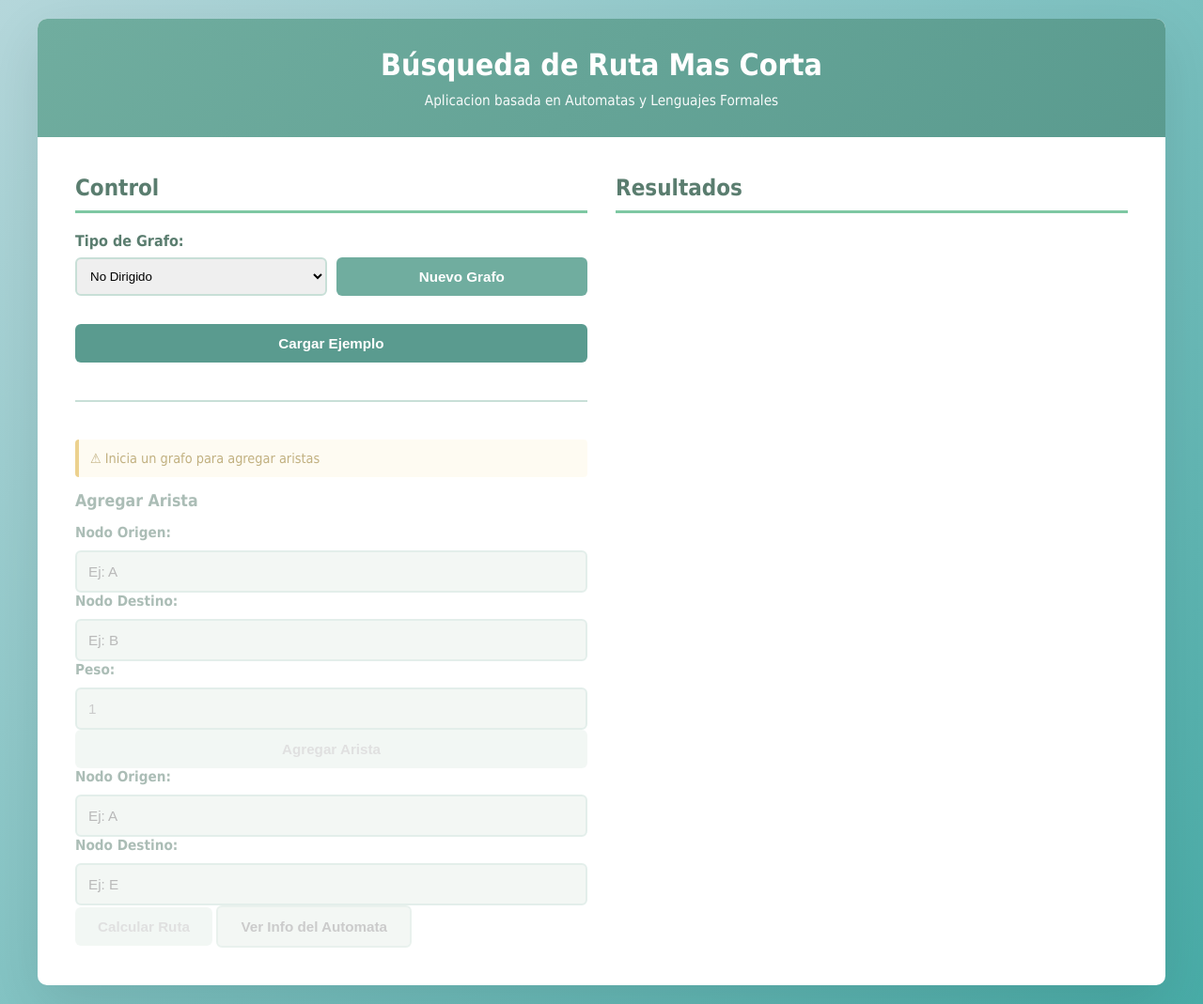
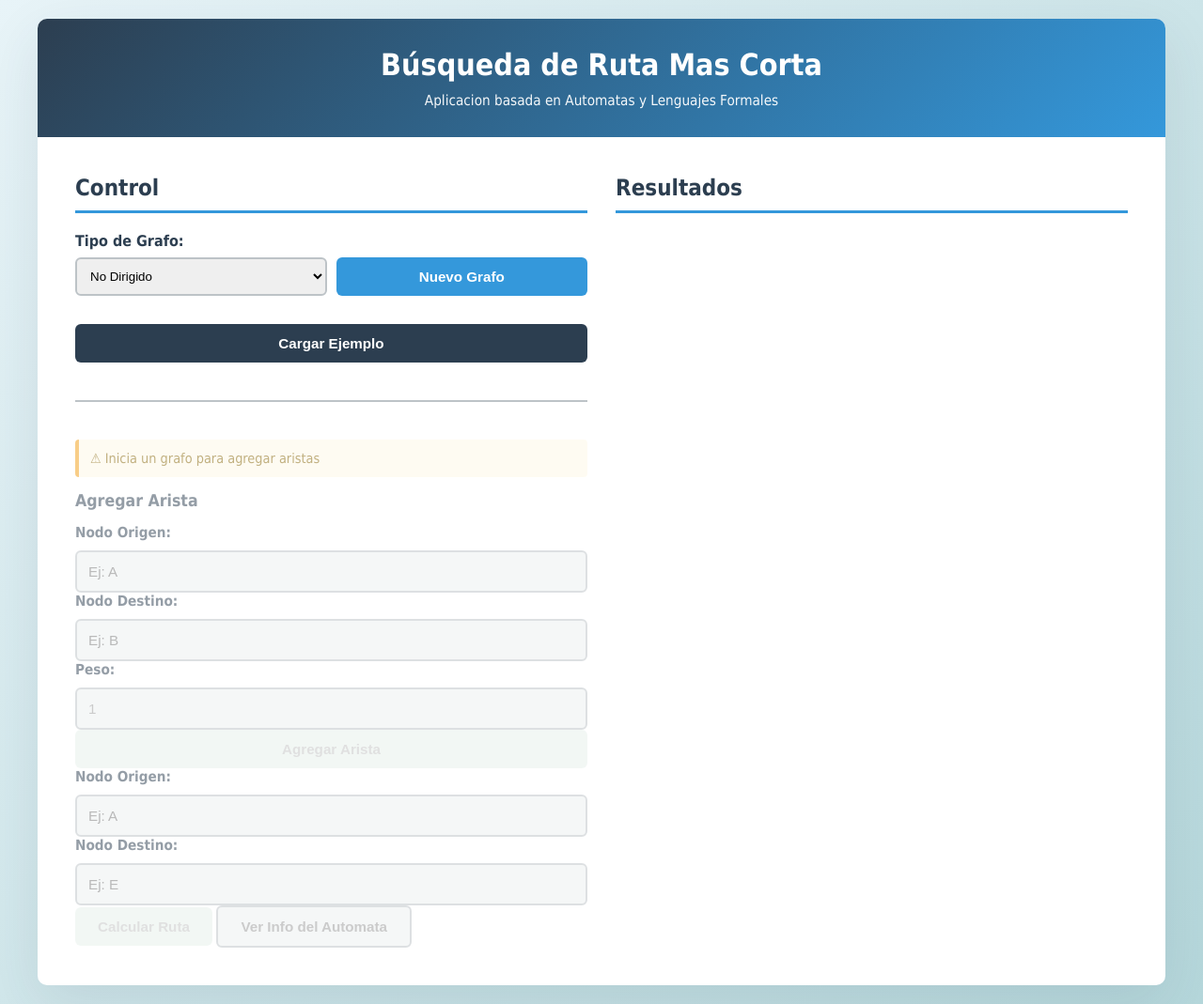
Before and after one commit to g4usSi/proyecto_ruta, a Flask app: page / in a window 1280 px wide. Shown: the whole page at 94% size. Run offline with Flask 3, Linux system fonts and the light colour scheme.

Commit message:
diseño modificado

```diff
--- a/app.py
+++ b/app.py
@@ -1,5 +1,6 @@
 from flask import Flask, render_template, request, jsonify
 import matplotlib
+
 matplotlib.use('Agg')  # Backend sin GUI para evitar warnings
 import matplotlib.pyplot as plt
 import networkx as nx
@@ -7,6 +8,7 @@ from io import BytesIO
 import base64
 import os
 import warnings
+
 warnings.filterwarnings('ignore')  # Ignorar warnings menores
 from grafo import Grafo
 from automata_formal import Automata
@@ -14,19 +16,36 @@ from flask import send_file
 from reportlab.pdfgen import canvas
 from reportlab.lib.pagesizes import letter
 
-
 app = Flask(__name__, static_folder='output', static_url_path='/output')
 
 # Crear carpeta output si no existe
 if not os.path.exists('output'):
     os.makedirs('output')
 
+# Paleta de colores basada en el diseño
+COLORES = {
+    'fondo': '#f8f9fa',
+    'primario': '#2c3e50',
+    'secundario': '#3498db',
+    'acento': '#e74c3c',
+    'texto': '#2c3e50',
+    'borde': '#bdc3c7',
+    'exito': '#27ae60',
+    'nodo_normal': '#3498db',
+    'nodo_ruta': '#e74c3c',
+    'arista_normal': '#95a5a6',
+    'arista_ruta': '#e74c3c',
+    'fondo_nodo': '#ecf0f1'
+}
+
 # Grafo global que se mantendrá en sesión
 grafo_global = None
+
 
 @app.route('/')
 def inicio():
     return render_template('index.html')
+
 
 @app.route('/iniciar_grafo', methods=['POST'])
 def iniciar_grafo():
@@ -42,6 +61,7 @@ def iniciar_grafo():
         'mensaje': f'Grafo {"dirigido" if dirigido else "no dirigido"} inicializado',
         'tipo': 'dirigido' if dirigido else 'no dirigido'
     })
+
 
 @app.route('/agregar_arista', methods=['POST'])
 def agregar_arista():
@@ -78,6 +98,7 @@ def agregar_arista():
         'imagen': img_base64
     })
 
+
 @app.route('/crear_grafo_ejemplo', methods=['POST'])
 def crear_grafo_ejemplo():
     """
@@ -112,6 +133,7 @@ def crear_grafo_ejemplo():
         'aristas': grafo_global.obtener_aristas(),
         'imagen': img_base64
     })
+
 
 @app.route('/calcular_ruta', methods=['POST'])
 def calcular_ruta():
@@ -154,7 +176,6 @@ def calcular_ruta():
     })
 
 
-
 @app.route('/descargar_grafo/<formato>', methods=['GET'])
 def descargar_grafo(formato):
     global grafo_global
@@ -171,8 +192,13 @@ def descargar_grafo(formato):
 
     pos = nx.spring_layout(G, k=2, iterations=50, seed=42)
 
-    plt.figure(figsize=(10, 8))
-    nx.draw(G, pos, with_labels=True, node_color='lightblue', node_size=1500, font_weight='bold')
+    plt.figure(figsize=(10, 8), facecolor=COLORES['fondo'])
+    nx.draw(G, pos, with_labels=True,
+            node_color=COLORES['nodo_normal'],
+            node_size=1500,
+            font_weight='bold',
+            font_color='white',
+            edge_color=COLORES['arista_normal'])
     edge_labels = {(u, v): w for u, v, w in grafo_global.obtener_aristas()}
     nx.draw_networkx_edge_labels(G, pos, edge_labels=edge_labels)
     plt.axis('off')
@@ -180,14 +206,16 @@ def descargar_grafo(formato):
     # Guardar temporalmente
     if formato.lower() == 'png':
         output_path = 'output/grafo.png'
-        plt.savefig(output_path, format='png', dpi=100, bbox_inches='tight')
+        plt.savefig(output_path, format='png', dpi=100, bbox_inches='tight',
+                    facecolor=COLORES['fondo'])
         plt.close()
         return send_file(output_path, as_attachment=True, download_name='grafo.png', mimetype='image/png')
 
     elif formato.lower() == 'pdf':
         # Generar PNG temporal
         buffer_img = BytesIO()
-        plt.savefig(buffer_img, format='png', dpi=100, bbox_inches='tight')
+        plt.savefig(buffer_img, format='png', dpi=100, bbox_inches='tight',
+                    facecolor=COLORES['fondo'])
         plt.close()
         buffer_img.seek(0)
 
@@ -201,7 +229,6 @@ def descargar_grafo(formato):
 
     else:
         return jsonify({'exito': False, 'error': 'Formato no válido (usa png o pdf)'}), 400
-
 
 
 def generar_visualizacion_simple():
@@ -222,54 +249,55 @@ def generar_visualizacion_simple():
     for origen, destino, peso in grafo_global.obtener_aristas():
         G.add_edge(origen, destino, weight=peso)
 
-    # Crear figura
-    plt.figure(figsize=(10, 8))
+    # Crear figura con fondo de la paleta
+    plt.figure(figsize=(10, 8), facecolor=COLORES['fondo'])
     pos = nx.spring_layout(G, k=2, iterations=50, seed=42)
 
     # Dibujar nodos
     nx.draw(
-    G, pos,
-    with_labels=True,
-    node_color='lightblue',
-    node_size=1500,
-    font_weight='bold',
-    arrows=grafo_global.dirigido,
-    arrowsize=20,
-    connectionstyle="arc3,rad=0.05"
+        G, pos,
+        with_labels=True,
+        node_color=COLORES['nodo_normal'],
+        node_size=1500,
+        font_weight='bold',
+        font_color='white',
+        edge_color=COLORES['arista_normal'],
+        arrows=grafo_global.dirigido,
+        arrowsize=20,
+        connectionstyle="arc3,rad=0.05"
     )
-
 
     # Dibujar aristas
     nx.draw_networkx_edges(
-    G,
-    pos,
-    width=2,
-    edge_color='gray',
-    arrows=grafo_global.dirigido,
-    arrowsize=20,
-    connectionstyle="arc3,rad=0.05"
+        G,
+        pos,
+        width=2,
+        edge_color=COLORES['arista_normal'],
+        arrows=grafo_global.dirigido,
+        arrowsize=20,
+        connectionstyle="arc3,rad=0.05"
     )
 
-
     # Dibujar etiquetas
-    nx.draw_networkx_labels(G, pos, font_size=12, font_weight='bold')
+    nx.draw_networkx_labels(G, pos, font_size=12, font_weight='bold', font_color='white')
 
     # Dibujar pesos
     edge_labels = {(u, v): w for u, v, w in grafo_global.obtener_aristas()}
     nx.draw_networkx_edge_labels(G, pos, edge_labels, font_size=10)
 
-    plt.title('Grafo Actual', fontsize=16, fontweight='bold')
+    plt.title('Grafo Actual', fontsize=16, fontweight='bold', color=COLORES['texto'])
     plt.axis('off')
     plt.tight_layout()
 
     # Convertir a base64
     buffer = BytesIO()
-    plt.savefig(buffer, format='png', dpi=100, bbox_inches='tight')
+    plt.savefig(buffer, format='png', dpi=100, bbox_inches='tight', facecolor=COLORES['fondo'])
     buffer.seek(0)
     imagen_base64 = base64.b64encode(buffer.read()).decode()
     plt.close()
 
     return imagen_base64
+
 
 def generar_visualizacion(ruta_destacada):
     """Genera visualización del grafo con la ruta destacada"""
@@ -286,63 +314,66 @@ def generar_visualizacion(ruta_destacada):
     for origen, destino, peso in grafo_global.obtener_aristas():
         G.add_edge(origen, destino, weight=peso)
 
-    # Crear figura
-    plt.figure(figsize=(10, 8))
+    # Crear figura con fondo de la paleta
+    plt.figure(figsize=(10, 8), facecolor=COLORES['fondo'])
     pos = nx.spring_layout(G, k=2, iterations=50, seed=42)
 
     # Dibujar nodos normales
     nodos_normales = [n for n in G.nodes() if n not in ruta_destacada]
     nx.draw_networkx_nodes(G, pos, nodelist=nodos_normales,
-                          node_color='lightblue', node_size=1500)
+                           node_color=COLORES['nodo_normal'], node_size=1500)
 
     # Dibujar nodos de la ruta
     nx.draw_networkx_nodes(G, pos, nodelist=ruta_destacada,
-                          node_color='lightcoral', node_size=1500)
+                           node_color=COLORES['nodo_ruta'], node_size=1500)
 
     # Dibujar aristas normales
-    aristas_ruta = [(ruta_destacada[i], ruta_destacada[i+1])
-                    for i in range(len(ruta_destacada)-1)]
+    aristas_ruta = [(ruta_destacada[i], ruta_destacada[i + 1])
+                    for i in range(len(ruta_destacada) - 1)]
     aristas_normales = [(u, v) for u, v in G.edges() if (u, v) not in aristas_ruta and (v, u) not in aristas_ruta]
 
     # Dibujar aristas normales
     nx.draw_networkx_edges(
         G, pos,
         edgelist=aristas_normales,
-        width=1, edge_color='gray',
+        width=1,
+        edge_color=COLORES['arista_normal'],
         arrows=grafo_global.dirigido,
         arrowsize=20,
         connectionstyle="arc3,rad=0.05"
     )
 
-# Dibujar aristas de la ruta con color rojo
+    # Dibujar aristas de la ruta con color de acento
     nx.draw_networkx_edges(
         G, pos,
         edgelist=aristas_ruta,
-        width=3, edge_color='red',
+        width=3,
+        edge_color=COLORES['arista_ruta'],
         arrows=grafo_global.dirigido,
         arrowsize=25,
         connectionstyle="arc3,rad=0.05"
     )
 
-    # Dibujar etiquetas
-    nx.draw_networkx_labels(G, pos, font_size=12, font_weight='bold')
+    # Dibujar etiquetas de nodos
+    nx.draw_networkx_labels(G, pos, font_size=12, font_weight='bold', font_color='white')
 
     # Dibujar pesos
     edge_labels = {(u, v): w for u, v, w in grafo_global.obtener_aristas()}
     nx.draw_networkx_edge_labels(G, pos, edge_labels, font_size=10)
 
-    plt.title('Grafo con Ruta Más Corta Destacada', fontsize=16, fontweight='bold')
+    plt.title('Grafo con Ruta Más Corta Destacada', fontsize=16, fontweight='bold', color=COLORES['texto'])
     plt.axis('off')
     plt.tight_layout()
 
     # Convertir a base64
     buffer = BytesIO()
-    plt.savefig(buffer, format='png', dpi=100, bbox_inches='tight')
+    plt.savefig(buffer, format='png', dpi=100, bbox_inches='tight', facecolor=COLORES['fondo'])
     buffer.seek(0)
     imagen_base64 = base64.b64encode(buffer.read()).decode()
     plt.close()
 
     return imagen_base64
+
 
 @app.route('/obtener_grafo', methods=['GET'])
 def obtener_grafo():
@@ -357,6 +388,7 @@ def obtener_grafo():
         'nodos': grafo_global.obtener_nodos(),
         'aristas': grafo_global.obtener_aristas()
     })
+
 
 @app.route('/info_automata', methods=['GET'])
 def info_automata():
@@ -378,5 +410,6 @@ def info_automata():
         'descripcion': automata.obtener_descripcion_formal()
     })
 
+
 if __name__ == '__main__':
     app.run(debug=True)
--- a/templates/index.html
+++ b/templates/index.html
@@ -13,7 +13,7 @@
 
         body {
             font-family: 'Century Gothic', Tahoma, Geneva, Verdana, sans-serif;
-            background: linear-gradient(135deg, #b5d7db 0%, #48aca7 100%);
+            background: linear-gradient(135deg, #e8f4f8 0%, #b5d7db 100%);
             min-height: 100vh;
             padding: 20px;
         }
@@ -23,12 +23,12 @@
             margin: 0 auto;
             background: white;
             border-radius: 10px;
-            box-shadow: 0 20px 60px rgba(0, 0, 0, 0.1);
+            box-shadow: 0 20px 60px rgba(44, 62, 80, 0.1);
             overflow: hidden;
         }
 
         .encabezado {
-            background: linear-gradient(135deg, #70ad9f 0%, #5a9b8f 100%);
+            background: linear-gradient(135deg, #2c3e50 0%, #3498db 100%);
             color: white;
             padding: 30px;
             text-align: center;
@@ -82,9 +82,9 @@
         }
 
         .panel h2 {
-            color: #5a7d6f;
+            color: #2c3e50;
             font-size: 1.5em;
-            border-bottom: 3px solid #7ec8a3;
+            border-bottom: 3px solid #3498db;
             padding-bottom: 10px;
         }
 
@@ -95,7 +95,7 @@
         }
 
         .formulario-grupo label {
-            color: #5a7d6f;
+            color: #2c3e50;
             font-weight: 600;
             font-size: 0.95em;
         }
@@ -103,23 +103,23 @@
         .formulario-grupo input,
         .formulario-grupo select {
             padding: 12px;
-            border: 2px solid #c8dfd7;
+            border: 2px solid #bdc3c7;
             border-radius: 6px;
             font-size: 0.95em;
-            background-color: #fafcfb;
+            background-color: #f8f9fa;
             transition: border-color 0.3s;
         }
 
         .formulario-grupo input:focus,
         .formulario-grupo select:focus {
             outline: none;
-            border-color: #7ec8a3;
+            border-color: #3498db;
             background-color: #fff;
         }
 
         .formulario-grupo input:disabled,
         .formulario-grupo select:disabled {
-            background-color: #e8f0eb;
+            background-color: #ecf0f1;
             color: #999;
             cursor: not-allowed;
         }
@@ -141,15 +141,15 @@
         }
 
         .boton-principal {
-            background: #70ad9f;
+            background: #3498db;
             color: white;
             flex: 1;
         }
 
         .boton-principal:hover:not(:disabled) {
-            background: #5f9b8d;
+            background: #2980b9;
             transform: translateY(-2px);
-            box-shadow: 0 5px 15px rgba(112, 173, 159, 0.3);
+            box-shadow: 0 5px 15px rgba(52, 152, 219, 0.3);
         }
 
         .boton-principal:disabled {
@@ -160,20 +160,20 @@
         }
 
         .boton-secundario {
-            background: #5a9b8f;
+            background: #2c3e50;
             color: white;
         }
 
         .boton-secundario:hover {
-            background: #4a8a7d;
+            background: #1a252f;
             transform: translateY(-2px);
-            box-shadow: 0 5px 15px rgba(90, 155, 143, 0.3);
+            box-shadow: 0 5px 15px rgba(44, 62, 80, 0.3);
         }
 
         .boton-terciario {
-            background: #e8f0eb;
-            color: #5a7d6f;
-            border: 2px solid #c8dfd7;
+            background: #ecf0f1;
+            color: #2c3e50;
+            border: 2px solid #bdc3c7;
         }
 
         .boton-terciario:hover:not(:disabled) {
@@ -398,14 +398,14 @@
 
                 <div style="display: flex; gap: 10px;">
                     <div style="flex: 1;">
-                        <label style="display: block; margin-bottom: 8px; font-weight: 600; color: #5a7d6f;">Tipo de Grafo:</label>
-                        <select id="tipoGrafo" style="width: 100%; padding: 10px; border: 2px solid #c8dfd7; border-radius: 6px;">
+                        <label style="display: block; margin-bottom: 8px; font-weight: 600; color: #2c3e50;">Tipo de Grafo:</label>
+                        <select id="tipoGrafo" style="width: 100%; padding: 10px; border: 2px solid #bdc3c7; border-radius: 6px;">
                             <option value="false">No Dirigido</option>
                             <option value="true">Dirigido</option>
                         </select>
                     </div>
                     <div style="flex: 1;">
-                        <label style="display: block; margin-bottom: 8px; font-weight: 600; color: #5a7d6f;">&nbsp;</label>
+                        <label style="display: block; margin-bottom: 8px; font-weight: 600; color: #2c3e50;">&nbsp;</label>
                         <button class="boton boton-principal" onclick="iniciarGrafo()" style="width: 100%;">
                             Nuevo Grafo
                         </button>
@@ -416,7 +416,7 @@
                     Cargar Ejemplo
                 </button>
 
-                <hr style="margin: 20px 0; border: none; border-top: 2px solid #c8dfd7;">
+                <hr style="margin: 20px 0; border: none; border-top: 2px solid #bdc3c7;">
 
                 <!-- SECCIÓN BLOQUEADA AL INICIO -->
                 <div id="seccionAristas" class="seccion-bloqueada">
@@ -424,7 +424,7 @@
                         ⚠ Inicia un grafo para agregar aristas
                     </div>
 
-                    <h3 style="color: #5a7d6f; font-size: 1.1em; margin-bottom: 15px;">Agregar Arista</h3>
+                    <h3 style="color: #2c3e50; font-size: 1.1em; margin-bottom: 15px;">Agregar Arista</h3>
 
                     <div class="formulario-grupo">
                         <label for="inputArOrigen">Nodo Origen:</label>
@@ -738,7 +738,7 @@
         const val = data.validacion_formal;
         const htmlValidacion = `
             <div style="background: white; padding: 10px; border-radius: 4px; margin-bottom: 8px;">
-                <p><strong>Aceptada:</strong> <span style="color: ${val.aceptada ? '#70ad9f' : '#ff6b9d'};">${val.aceptada ? 'SÍ' : 'NO'}</span></p>
+                <p><strong>Aceptada:</strong> <span style="color: ${val.aceptada ? '#27ae60' : '#e74c3c'};">${val.aceptada ? 'SÍ' : 'NO'}</span></p>
                 <p><strong>Costo Total:</strong> ${val.costo_total}</p>
             </div>
         `;
```
Also changed, not shown: other parts of templates/index.html (+32 -32 lines), output/grafo.png.
